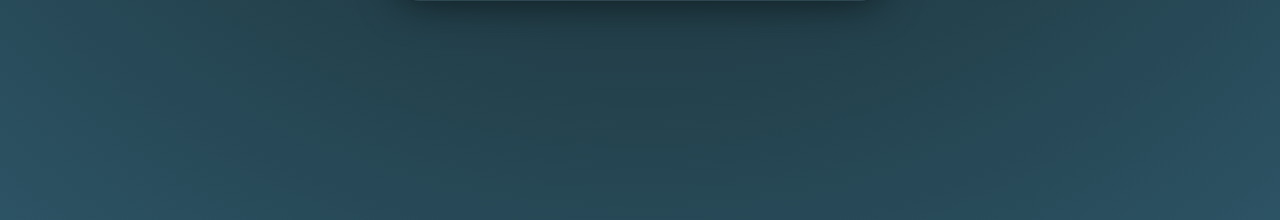
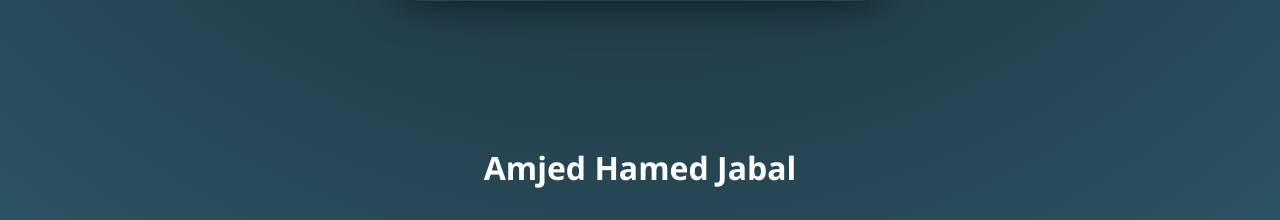
Before and after one commit to jjzfi/ai-cat-dog-classifier, a Flask app: page / in a window 1280 px wide. Shown: the part 580-800 px from the top of the page. Run offline with Flask 3, Linux system fonts and the light colour scheme.

Commit message:
Add files via upload

```diff
--- a/templates/index.html
+++ b/templates/index.html
@@ -77,6 +77,16 @@ button {
     border-radius: 10px;
     overflow: hidden;
     margin-top: 15px;
+}
+.name {
+
+    color:white;
+    position: fixed;
+    bottom: 0;
+    width: 100%;
+    text-align: center;
+    padding: 10px;
+
 }
 
 .progress-bar {
@@ -178,6 +188,7 @@ window.onload = () => {
     }
 };
 </script>
-
+<div class="name">
+<h1>Amjed Hamed Jabal</h1></div>
 </body>
 </html>
```
